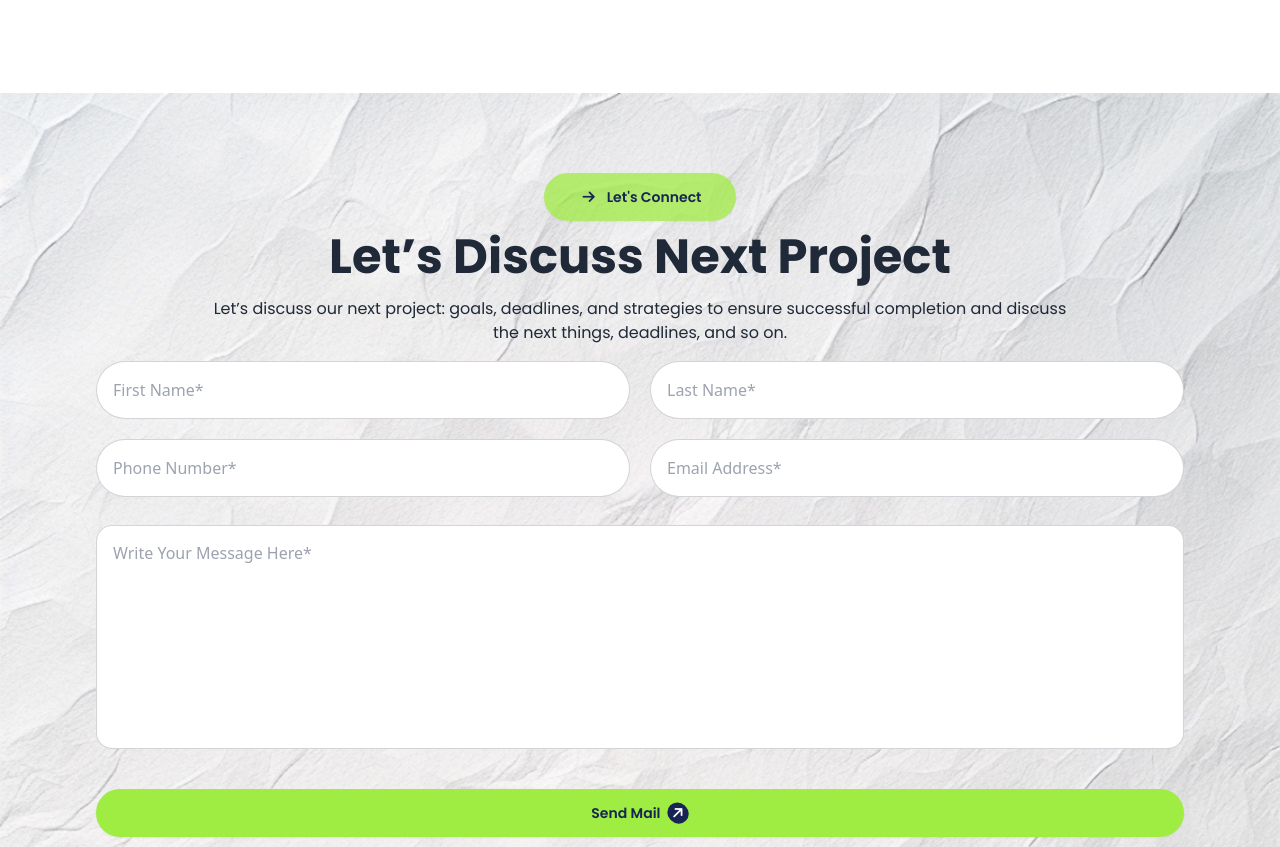
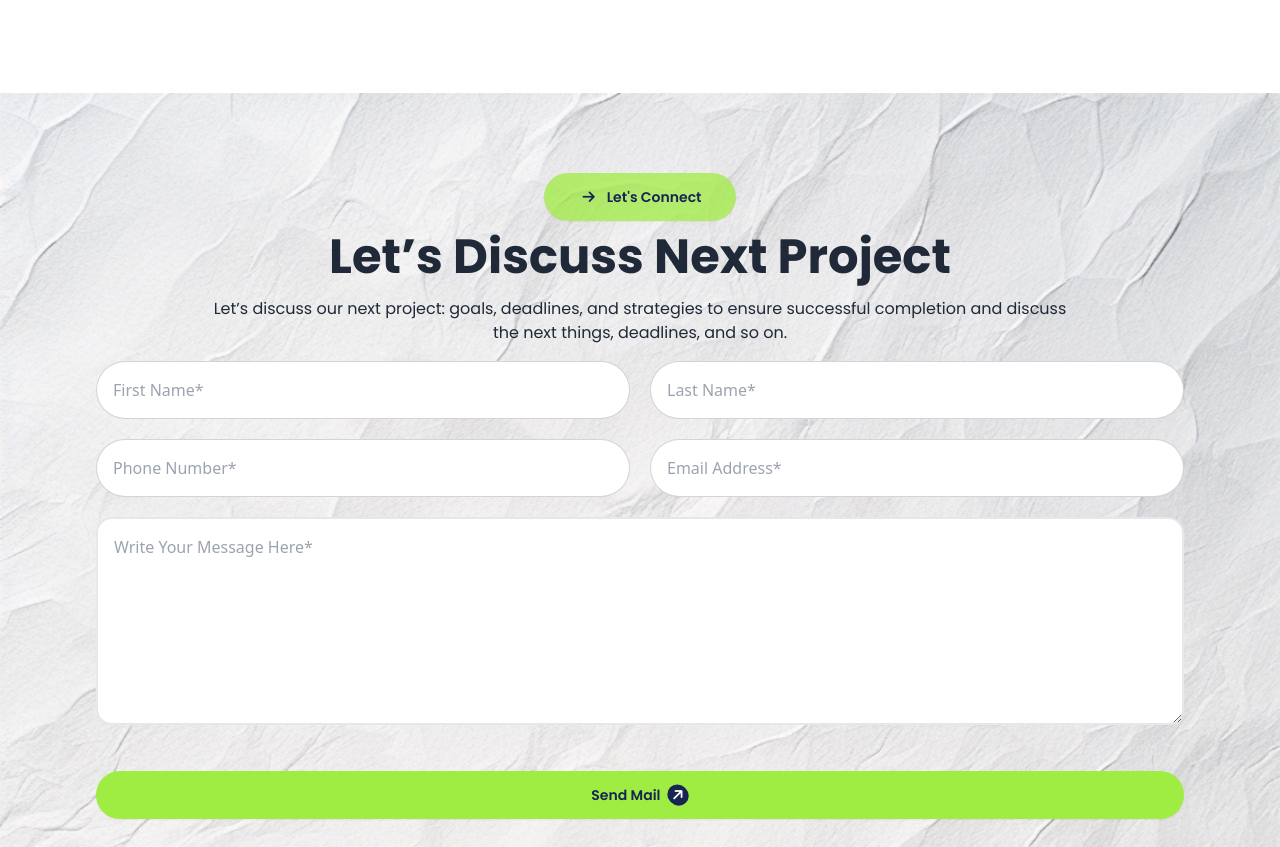
Before and after one commit to saheen-shuvo/assignment-3, a plain HTML site: page index.html in a window 1280 px wide. Shown: the part 2898-3745 px from the top of the page. Drawn offline with nearby package versions, Linux system fonts and the light colour scheme.

Commit message:
bug fixed

```diff
--- a/index.html
+++ b/index.html
@@ -21,12 +21,12 @@
     .poppins-font{
     font-family: "Poppins", system-ui;
     }
-    .bg-img{
+    /* .bg-img{
       background-image: url('./assets/bg.jpg');
       background-size: cover;
       height: 850px;
       width: 100%;
-    }
+    } */
 </style>
 <body data-theme="light">
     <!-- Header-->
@@ -239,7 +239,7 @@ modern sophistication, featuring weathered wood, sleek metal accents.
          </div>
        </section>
       <!-- Lets Discuss Section -->
-      <section class="bg-img my-3 px-2 lg:px-24">
+      <section class="bg-[url('./assets/bg.jpg')] bg-no-repeat bg-cover pb-20 px-3 lg:px-24">
         <!-- Text Content -->
          <div class="flex flex-col justify-center">
           <button class="btn border-none poppins-font bg-[#9fec42bd] text-blue-950 rounded-full mt-20 mb-3 w-44 mx-auto lg:w-48"><i class="fa-sharp fa-solid fa-arrow-right rounded-full p-1  border-none"></i>Let's Connect</button>
@@ -268,7 +268,7 @@ modern sophistication, featuring weathered wood, sleek metal accents.
         </div>
         <div>
           <!-- Write Message -->
-          <input type="text" placeholder="Write Your Message Here*" class="placeholder:absolute placeholder:top-4 input input-bordered rounded-2xl w-full mt-7 h-56">
+          <textarea class="w-full h-52 rounded-2xl mt-5 pl-4 pt-4 border-2" placeholder="Write Your Message Here*"></textarea>
         </div>
         <div class="flex justify-center"><button class="btn border-none poppins-font bg-[#9fec42] text-blue-950 rounded-full mt-10 mb-3 w-full mx-auto lg:w-full">Send Mail<i class="fa-sharp fa-solid fa-arrow-right rounded-full p-1 border-none bg-blue-950 text-white -rotate-45"></i></button></div>
       </section>
```
